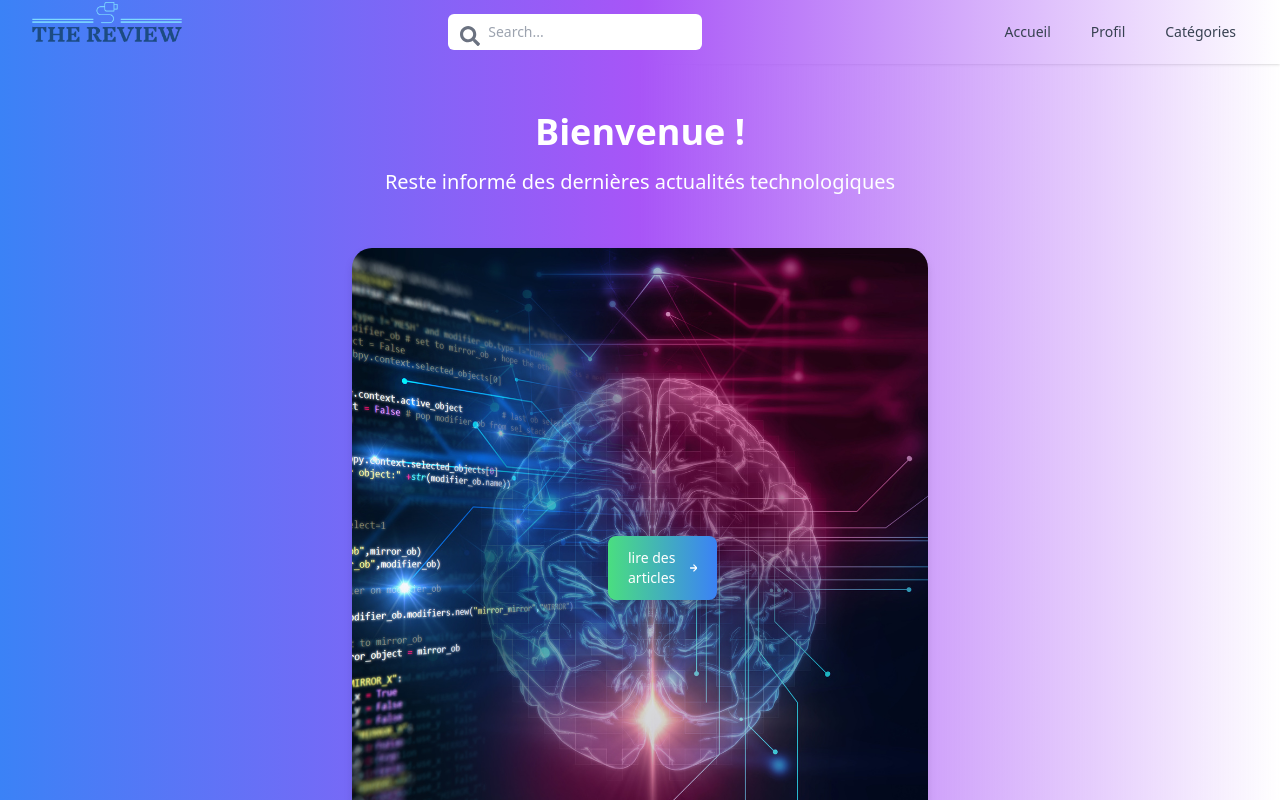
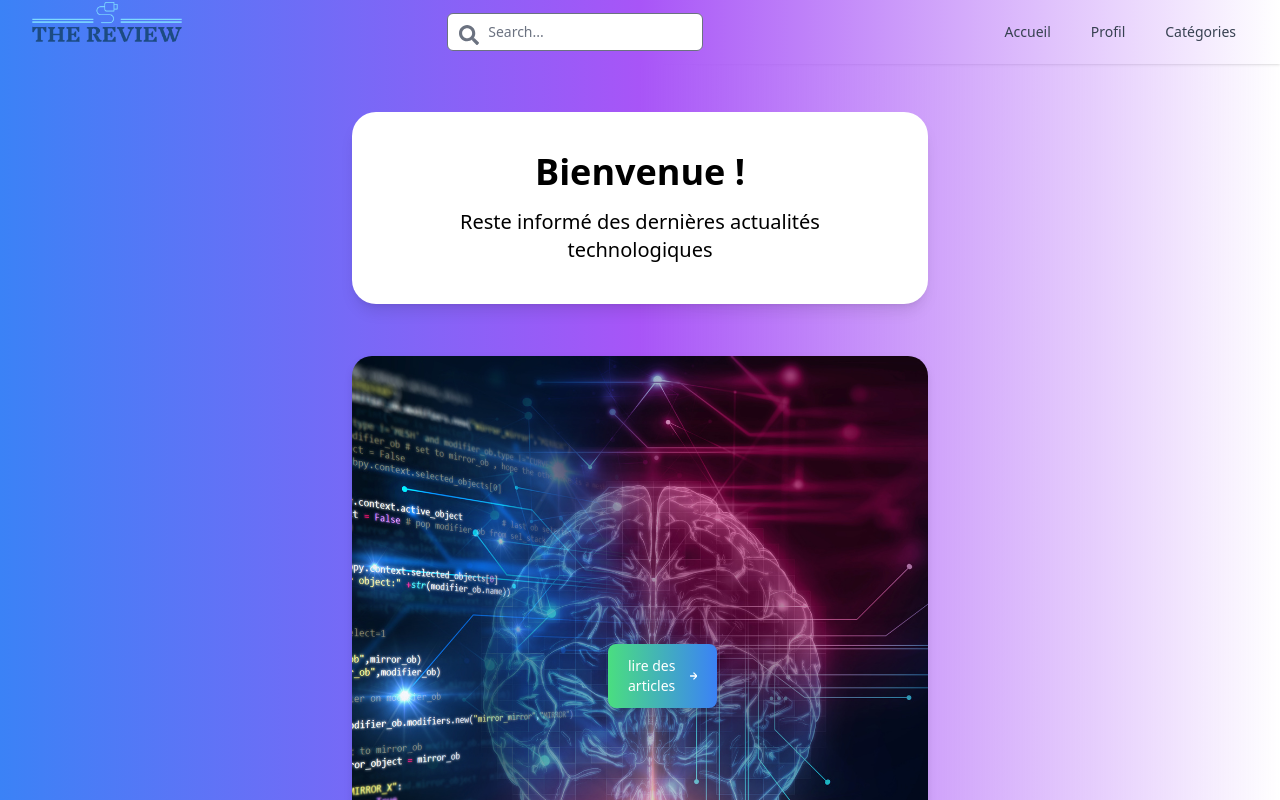
Before and after one commit to Marvindje/The-review-perso, a React (Vite) app in the folder frontend/: page / in a window 1280 px wide. Shown: the top 800 px of the page. Built offline with nearby package versions, Linux system fonts and the light colour scheme.

Commit message:
tests sidebar

```diff
--- a/frontend/package.json
+++ b/frontend/package.json
@@ -7,6 +7,8 @@
     "fix": "prettier --write . && eslint --fix --ext .jsx ."
   },
   "dependencies": {
+    "@heroicons/react": "^1.0.6",
+    "@tailwindcss/forms": "^0.5.4",
     "@vitejs/plugin-react": "^3.0.1",
     "framer-motion": "^10.15.0",
     "prop-types": "^15.8.1",
@@ -14,6 +16,8 @@
     "react-dom": "^18.2.0",
     "react-dropzone": "^14.2.3",
     "react-icons": "^4.10.1",
+    "react-parallax": "^3.5.1",
+    "react-pro-sidebar": "^1.1.0-alpha.1",
     "react-router-dom": "^6.14.2",
     "vite": "^4.0.4"
   },
--- a/frontend/src/App.css
+++ b/frontend/src/App.css
@@ -2,13 +2,25 @@
 @tailwind components;
 @tailwind utilities;
 
-body {
-    @apply bg-white text-black;
+.glow {
+    box-shadow: 0 0 10px #00dfd8, 0 0 20px #00dfd8, 0 0 30px #00dfd8, 0 0 40px #00dfd8;
   }
 
-  body.dark {
-    @apply bg-black text-white;
+  .gradient-bg {
+    background: linear-gradient(to right, #007cf0, #00dfd8);
   }
-  body, html, #root, .App {
-    height: 100%;
+  .sidebar {
+    width: 250px;
+    transition: transform 0.3s ease-in-out;
+    transform: translateX(-100%);
   }
+
+  .sidebar.open {
+    transform: translateX(0);
+  }
+
+  .sidebar-toggle {
+    position: absolute;
+    left: 0;
+    top: 0;
+  }
--- a/frontend/src/App.jsx
+++ b/frontend/src/App.jsx
@@ -1,15 +1,19 @@
-import React from "react";
+import React, { useState } from "react";
 import { BrowserRouter as Router } from "react-router-dom";
 import Navbar from "./components/NavBar";
 import Footer from "./components/Footer";
 import AppRoutes from "./components/AppRoutes";
+import Sidebar from "./components/Sidebar";
 import "./App.css";
 
 function App() {
+  const [isSidebarOpen, setIsSidebarOpen] = useState(false);
+
   return (
     <Router>
       <div className="App">
-        <Navbar />
+        <Navbar onLogoClick={() => setIsSidebarOpen(true)} />
+        <Sidebar isOpen={isSidebarOpen} onClose={() => setIsSidebarOpen(false)} />
         <AppRoutes />
         <Footer />
       </div>
--- a/frontend/src/components/NavBar.jsx
+++ b/frontend/src/components/NavBar.jsx
@@ -5,7 +5,7 @@ import { motion } from "framer-motion";
 import { FaSearch } from "react-icons/fa";
 import logo from "../assets/the-review-low-resolution-logo-color-on-transparent-background.png";
 
-function Navbar() {
+function Navbar({ onLogoClick }) {
   const [isOpen, setIsOpen] = useState(false);
 
   return (
@@ -13,7 +13,7 @@ function Navbar() {
       <div className="max-w-7xl mx-auto px-2 sm:px-6 lg:px-8">
         <div className="flex items-center justify-between h-16">
           <div className="flex items-center align-center">
-            <Link to="/">
+            <Link to="/" onClick={onLogoClick}>
               <motion.img
                 className="h-10 w-auto"
                 src={logo}
--- /dev/null
+++ b/frontend/src/components/SideBar.jsx
@@ -0,0 +1,49 @@
+import React from "react";
+import { Link } from "react-router-dom";
+import { motion, useMotionValue, useTransform } from "framer-motion";
+import { DesktopComputerIcon, ChipIcon, DatabaseIcon, ShieldCheckIcon, CodeIcon, UserGroupIcon } from '@heroicons/react/outline'; // import the icons
+import '../App.css';
+
+const Sidebar = ({ isOpen, onClose }) => {
+  const x = useMotionValue(isOpen ? 0 : -100);
+  const opacity = useTransform(x, [-100, 0], [0, 1]);
+
+  const categories = [
+    { name: "Développement Web", path: "/categorie/developpement-web", icon: <DesktopComputerIcon className="h-5 w-5 glow" /> },
+    { name: "Intelligence Artificielle", path: "/categorie/intelligence-artificielle", icon: <ChipIcon className="h-5 w-5 glow" /> },
+    { name: "Hardware", path: "/categorie/hardware", icon: <DatabaseIcon className="h-5 w-5 glow" /> },
+    { name: "Logiciels", path: "/categorie/logiciels", icon: <ShieldCheckIcon className="h-5 w-5 glow" /> },
+    { name: "CyberSécurité", path: "/categorie/cybersecurite", icon: <CodeIcon className="h-5 w-5 glow" /> },
+    { name: "Carrières Technos", path: "/categorie/carrieres-technos", icon: <UserGroupIcon className="h-5 w-5 glow" /> }
+  ];
+
+  return (
+    <motion.div
+      className={`fixed top-0 left-0 h-screen w-64 bg-white p-5 box-border transition-transform duration-300 ease-in-out transform ${isOpen ? 'translate-x-0' : '-translate-x-full'} z-10`}
+      style={{ opacity: opacity }}
+      animate={{ x: isOpen ? 0 : -100 }}
+    >
+      <button onClick={onClose} className="fixed left-0 bg-white p-2 z-20">
+        Close
+      </button>
+      <ul>
+      console.log(isOpen);
+        {categories.map((category, index) => (
+          <motion.li
+            key={index}
+            whileHover={{ scale: 1.1 }}
+            transition={{ type: "spring", stiffness: 300 }}
+            className="mb-2"
+          >
+            <Link to={category.path} className="flex items-center space-x-2 text-black">
+              {category.icon} {/* display the icon */}
+              <span>{category.name}</span>
+            </Link>
+          </motion.li>
+        ))}
+      </ul>
+    </motion.div>
+  );
+};
+
+export default Sidebar;
--- a/frontend/src/pages/Homepage.jsx
+++ b/frontend/src/pages/Homepage.jsx
@@ -1,4 +1,3 @@
-// HomePage.jsx
 import React from "react";
 import { motion } from "framer-motion";
 import image from "../assets/IA-intelligence-artificielle.jpeg";
@@ -15,7 +14,6 @@ function HomePage() {
     width: "100%",
     padding: "16rem",
   };
-
 
   const cardVariants = {
     hover: {
@@ -41,9 +39,15 @@ function HomePage() {
       animate={{ x: 0 }}
       transition={{ duration: 1 }}
     >
-      <div className="text-center mb-10 ">
+      <motion.div
+        className="bg-white shadow-lg rounded-3xl p-10 w-full max-w-xl mx-auto mb-10"
+        initial={{ scale: 0 }}
+        animate={{ scale: 1 }}
+        transition={{ duration: 0.5 }}
+      >
+        <div className="text-center">
           <motion.h1
-          className="text-4xl font-semibold text-white glow-text"
+            className="text-4xl font-semibold text-black"
             variants={welcomeVariants}
             initial="hidden"
             animate="visible"
@@ -51,7 +55,7 @@ function HomePage() {
             Bienvenue !
           </motion.h1>
           <motion.p
-          className="mt-4 text-xl text-white glow-text"
+            className="mt-4 text-xl text-black"
             variants={textVariants}
             initial="hidden"
             animate="visible"
@@ -59,6 +63,7 @@ function HomePage() {
             Reste informé des dernières actualités technologiques
           </motion.p>
         </div>
+      </motion.div>
       <motion.div
         className="relative py-3 sm:max-w-xl sm:mx-auto"
         initial={{ scale: 0 }}
@@ -66,7 +71,7 @@ function HomePage() {
         transition={{ duration: 0.5 }}
       >
         <motion.div
-          className="relative px-4 py-10 bg-white shadow-lg sm:rounded-3xl sm:p-20"
+          className="bg-white shadow-lg rounded-3xl p-10 w-full max-w-xl"
           style={cardStyle}
           variants={cardVariants}
           whileHover="hover"
--- a/frontend/tailwind.config.js
+++ b/frontend/tailwind.config.js
@@ -4,5 +4,7 @@ module.exports = {
   theme: {
     extend: {},
   },
-  plugins: [],
+  plugins: [
+    require('@tailwindcss/forms'),
+  ],
 };
```
Also changed, not shown: 1 other file (tests, documents, lock files or other folders). Lines whose indentation alone changed are shown as unchanged.
